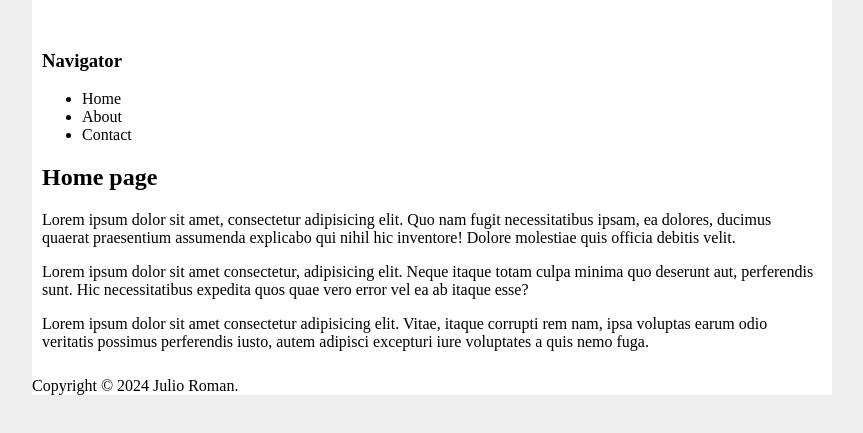
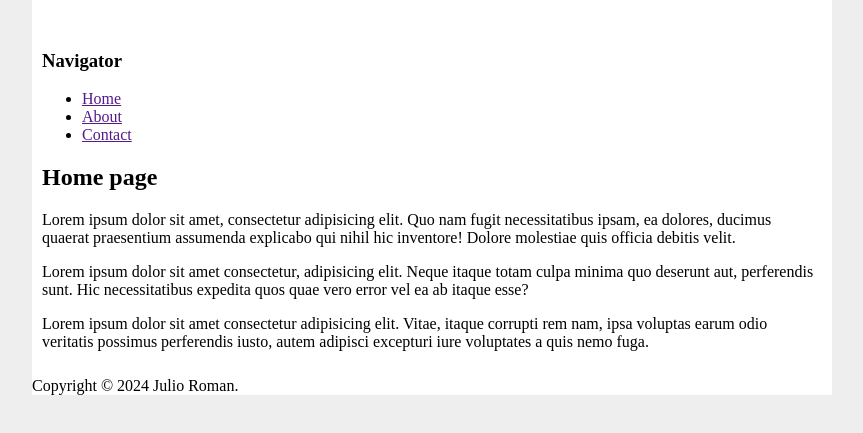
Before and after one commit to jroman3/cssPractice, a plain HTML site: page index.html in a window 1280 px wide. Shown: the part 59-492 px from the top of the page, without its empty margins (208-1071 px from the left). Drawn offline with Linux system fonts and the light colour scheme.

Commit message:
Update index.html

```diff
--- a/index.html
+++ b/index.html
@@ -14,9 +14,9 @@
         <div id="nav">
             <h3>Navigator</h3>
             <ul>
-                <li>Home</li>
-                <li>About</li>
-                <li>Contact</li>
+                <li><a class="selected" href="">Home</a></li>
+                <li><a href="">About</a></li>
+                <li><a href="">Contact</a></li>
             </ul> </div>
         <div id="main">
             <h2>Home page</h2></div>
```
